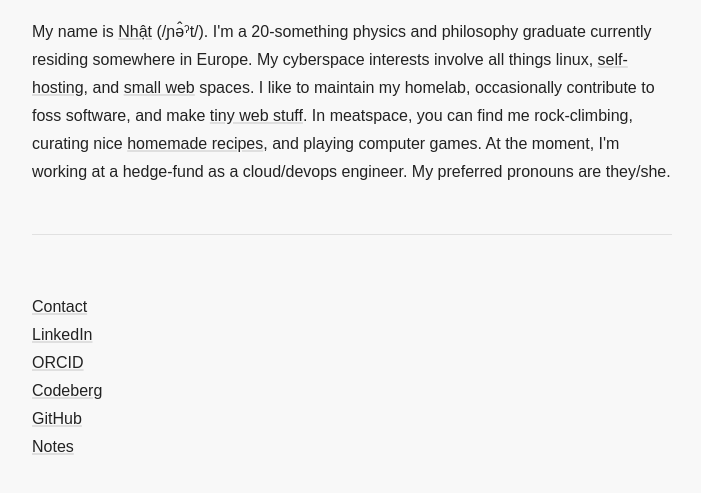
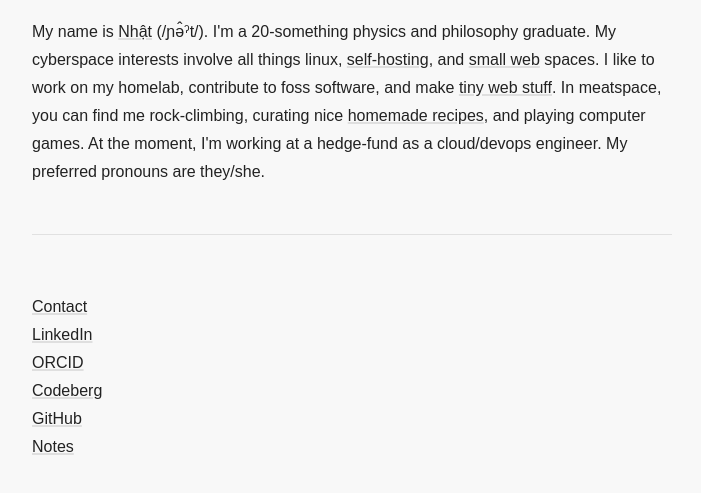
Before and after one commit to mstcl/links, a plain HTML site: page index.html in a window 1280 px wide. Shown: the part 91-584 px from the top of the page, without its empty margins (64-765 px from the left). Drawn offline with Linux system fonts and the light colour scheme.

Commit message:
Update index.html

```diff
--- a/index.html
+++ b/index.html
@@ -394,18 +394,17 @@
 <body>
   <h1>About</h1>
   <p>
-      My name is <a
-        href="https://hvdic.thivien.net/whv/%E6%97%A5#pl0748883af2">Nhật</a>
-      (/ɲə̂ˀt/). I'm a 20-something physics and philosophy graduate currently
-      residing somewhere in Europe. My cyberspace interests involve all things
-      linux, <a href="https://indieweb.org/green_computing">self-hosting</a>,
+      My name is <a href="https://hvdic.thivien.net/whv/%E6%97%A5#pl0748883af2">Nhật</a>
+      (/ɲə̂ˀt/). I'm a 20-something physics and philosophy graduate.
+      My cyberspace interests involve all things linux,
+      <a href="https://indieweb.org/green_computing">self-hosting</a>,
       and <a href="https://benhoyt.com/writings/the-small-web-is-beautiful/">
-      small web</a> spaces. I like to maintain my homelab,
-      occasionally contribute to foss software, and make
-      <a href="https://beee.ps/tiny-web-stuff.html">tiny web stuff</a>.
-      In meatspace, you can find me rock-climbing, curating nice <a href="https://beee.ps/recipes">
-      homemade recipes</a>, and playing computer games. At the moment, I'm working at a hedge-fund as a
-      cloud/devops engineer. My preferred pronouns are they/she.
+      small web</a> spaces. I like to work on my homelab, contribute to foss
+      software, and make <a href="https://beee.ps/tiny-web-stuff.html">tiny web stuff</a>.
+      In meatspace, you can find me rock-climbing, curating nice
+      <a href="https://beee.ps/recipes/"> homemade recipes</a>, and playing computer games.
+      At the moment, I'm working at a hedge-fund as a cloud/devops engineer.
+      My preferred pronouns are they/she.
   </p>
   <hr>
   <a href="mailto:nph@mrxl.org">Contact</a><br>
@@ -413,7 +412,7 @@
   <a href="https://orcid.org/0009-0001-6389-4334" target="_blank" rel="noopener">ORCID</a><br>
   <a href="https://codeberg.org/mstcl" target="_blank" rel="noopener">Codeberg</a><br>
   <a href="https://github.com/mstcl" target="_blank" rel="noopener" >GitHub</a><br>
-  <a href="https://beee.ps" target="_blank" rel="noopener" >Notes</a>
+  <a href="https://beee.ps/" target="_blank" rel="noopener" >Notes</a>
   <br>
 </body>
 
```
